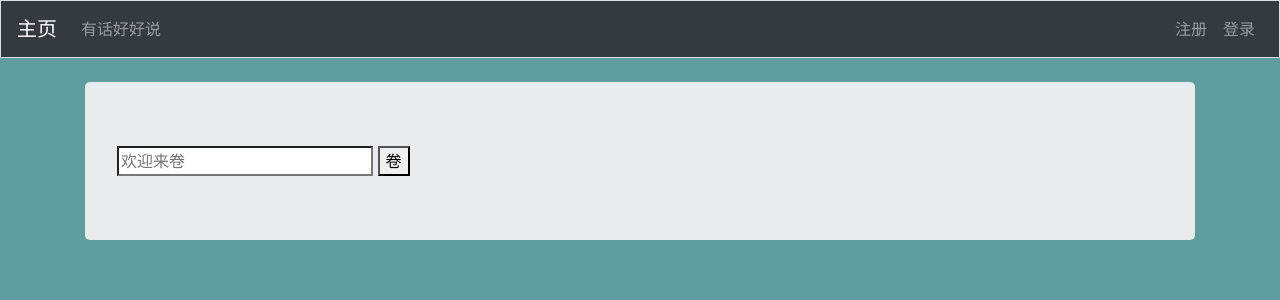
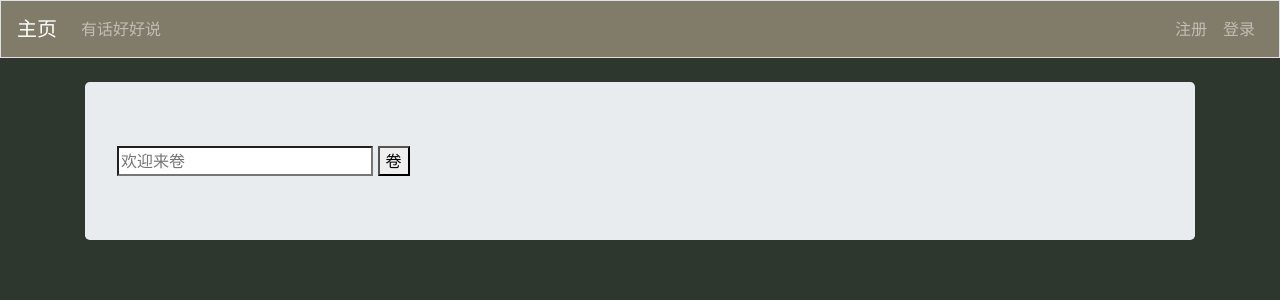
Before and after one commit to wangzong/hanstamp, a Django app: page / in a window 1280 px wide. Shown: the top 300 px of the page. Run offline with Django 3.2, Linux system fonts and the light colour scheme; some libraries are stand-ins or nearby versions.

Commit message:
- Added 2 missing characters into DB - Changed the navbar and scroll bar style - Changed to display multiple picture in a row

```diff
--- a/hs_env/hs/templates/hs/base.html
+++ b/hs_env/hs/templates/hs/base.html
@@ -11,12 +11,34 @@
 </head>
 
 <style type="text/css">
-   body { background: CadetBlue !important; }
+   body { background: #2E372E !important; }
+   .navbar-custom {
+        color: #2E372E !important;
+        background-color: #817B69 !important;
+        }
+   ::-webkit-scrollbar {
+        width: 10px;
+        }
+    /* Track */
+    ::-webkit-scrollbar-track {
+      background: #f1f1f1;
+    }
+
+    /* Handle */
+    ::-webkit-scrollbar-thumb {
+      background: #A5BA93;
+    }
+
+    /* Handle on hover */
+    ::-webkit-scrollbar-thumb:hover {
+      background: #555;
+    }
 </style>
 
 <body>
 
-    <nav class="navbar navbar-expand navbar-dark bg-dark mb-4 border">
+<!--    <nav class="navbar navbar-expand navbar-dark bg-light mb-4 border" >-->
+    <nav class="navbar navbar-custom navbar-expand navbar-dark mb-4 border">
         <a class="navbar-brand" href="{% url 'hs:index' %}">主页</a>
         <button class="navbar-toggler" type="button" data-toggle="collapse"
                 data-target="#navbarCollapse" aria-controls="navbarCollapse"
```
